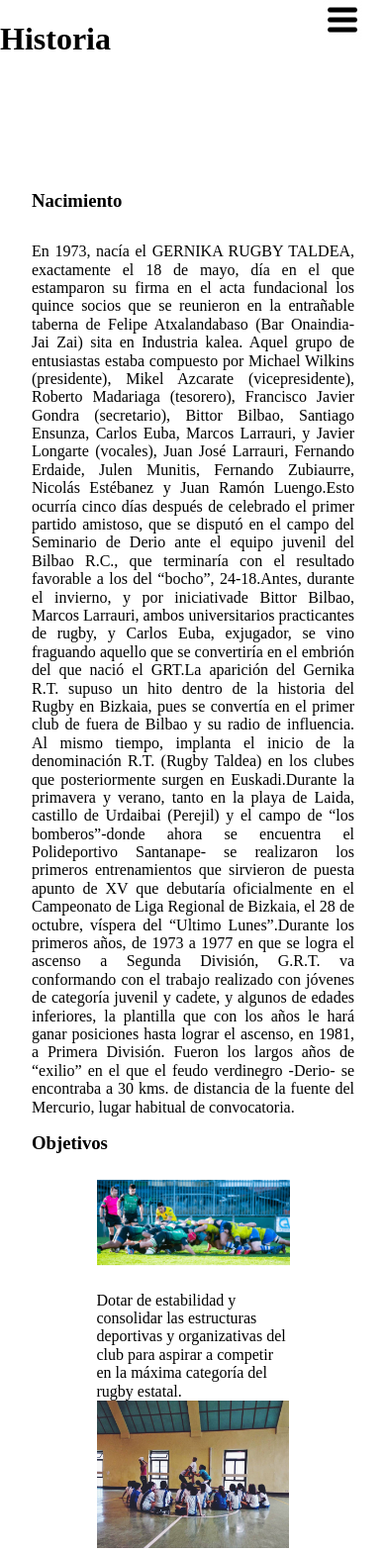
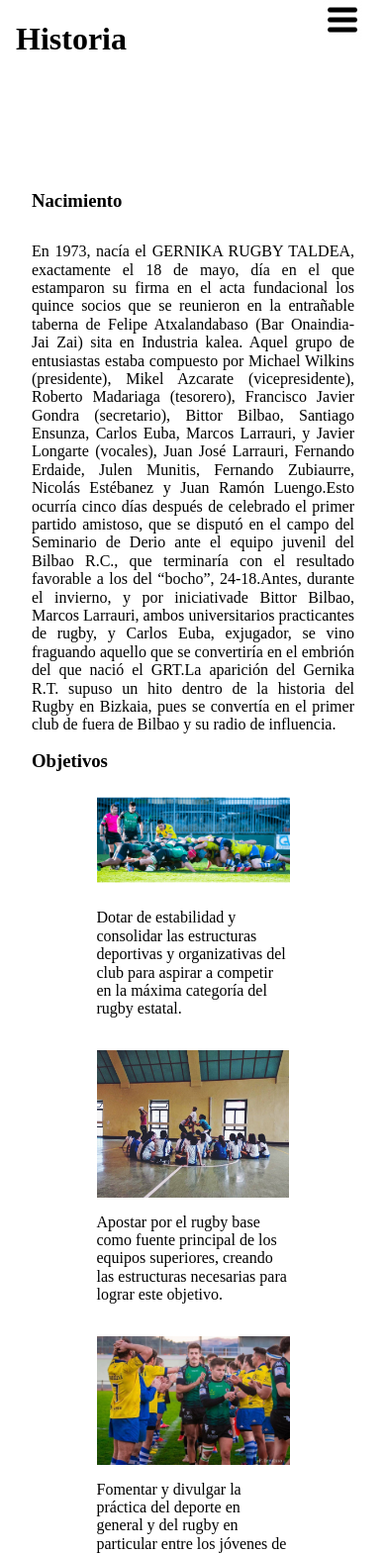
Before and after one commit to Anismelow/webrugby, a plain HTML site: page historia.html in a window 390 px wide. Shown: the top 1570 px of the page at 99% size. Drawn offline with Linux system fonts and the light colour scheme.

Commit message:
casi definitiva arreglados margenes en objetivos, reducido nacimiento

```diff
--- a/asset/historia.css
+++ b/asset/historia.css
@@ -137,6 +137,7 @@ footer > p{
     align-items: center;
     margin: 0rem;
     width: 100%;
+    margin-bottom: 2rem;
 }
 .objetivos1 img{
     justify-content: center;
@@ -148,9 +149,11 @@ footer > p{
 .objetivos2 {
     flex-direction: column;
     justify-content: center;
+    margin-bottom: 2rem;
 }.objetivos3 {
     flex-direction: column;
     justify-content: center;
+    margin-bottom: 2rem;
 }.objetivos4 {
     flex-direction: column;
     justify-content: center;
@@ -164,5 +167,8 @@ h3{
     margin: 0rem 2rem 0rem 2rem;
     /* justify-content: center; */
 }
+h1{
+    margin-left: 1rem;
+}
 
     }
--- a/historia.html
+++ b/historia.html
@@ -64,7 +64,8 @@
                  de rugby, y Carlos Euba, exjugador, se vino fraguando aquello que se convertiría en
                  el embrión del que nació el GRT.La aparición del Gernika R.T. supuso un hito dentro
                  de la historia del Rugby en Bizkaia, pues se convertía en el primer club de fuera de
-                 Bilbao y su radio de influencia. Al mismo tiempo, implanta el inicio de la denominación
+                 Bilbao y su radio de influencia.
+                  <!-- Al mismo tiempo, implanta el inicio de la denominación
                  R.T. (Rugby Taldea) en los clubes que posteriormente surgen en Euskadi.Durante la
                  primavera y verano, tanto en la playa de Laida, castillo de Urdaibai (Perejil) y el
                  campo de “los bomberos”-donde ahora se encuentra el Polideportivo Santanape- se
@@ -75,8 +76,7 @@
                  jóvenes de categoría juvenil y cadete, y algunos de edades inferiores, la plantilla
                  que con los años le hará ganar posiciones hasta lograr el ascenso, en 1981,
                  a Primera División. Fueron los largos años de “exilio” en el que el feudo verdinegro
-                 -Derio- se encontraba a 30 kms. de distancia de la fuente del Mercurio, lugar habitual de convocatoria.
-
+                 -Derio- se encontraba a 30 kms. de distancia de la fuente del Mercurio, lugar habitual de convocatoria. -->
             </p>
         </div>
         <h3>Objetivos</h3>
```
